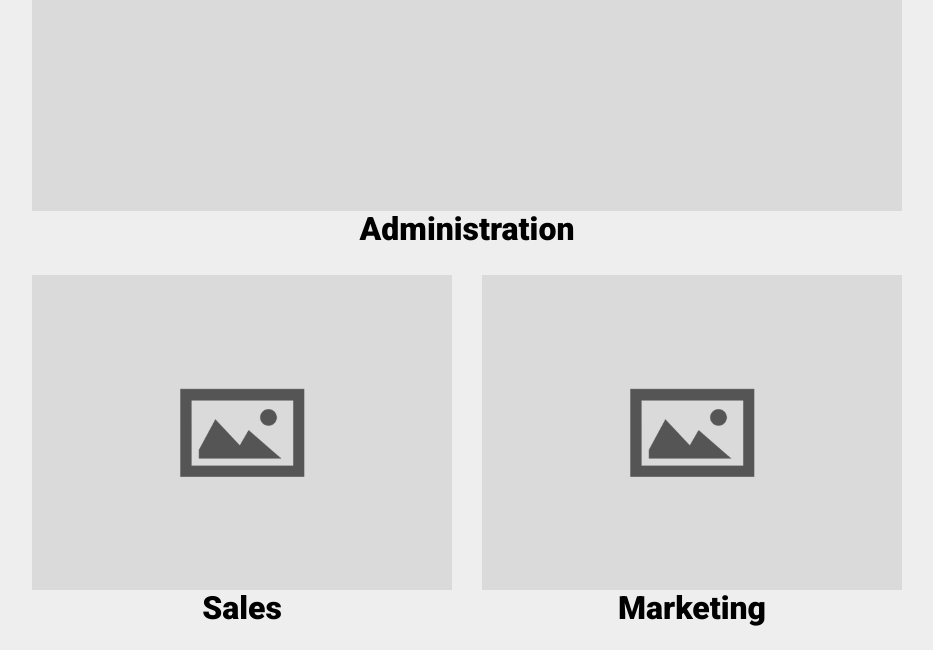
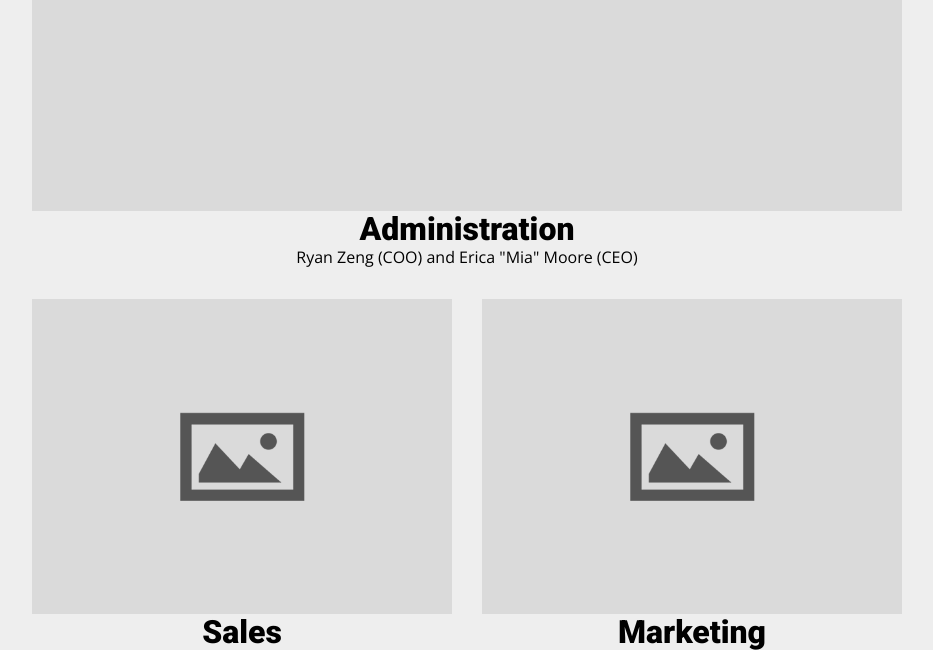
Before and after one commit to OAVE1516/oave1516.github.io, a PHP site: page /about in a window 1280 px wide. Shown: the part 849-1499 px from the top of the page, without its empty margins (173-1106 px from the left). Run offline with PHP 8.4, Linux system fonts and the light colour scheme.

Commit message:
Added Descriptions
Description of CEO and COO only

```diff
--- a/about/index.html
+++ b/about/index.html
@@ -27,7 +27,7 @@
     <h1>Employees</h1>
     <div class = "row">
         <div class = "col-12">
-            <img src = "../img/placeholder.png"><h2>Administration</h2>
+            <img src = "../img/placeholder.png"><h2>Administration</h2><p>Ryan Zeng (COO) and Erica "Mia" Moore (CEO)</p>
         </div>
         </div>
         <div class = "row">
--- a/css/alan.css
+++ b/css/alan.css
@@ -32,6 +32,10 @@ ul{
 {
     text-align: center;
 }
+.col-12 p
+{
+    text-align: center;
+}
 .col-6 h2
 {
     text-align: center;
```
